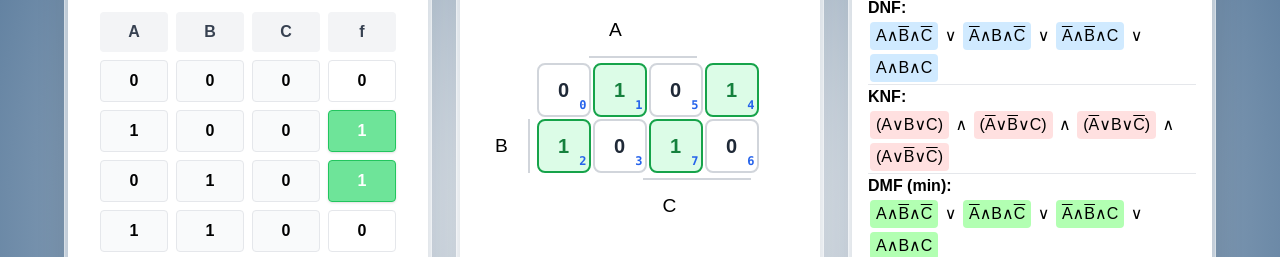
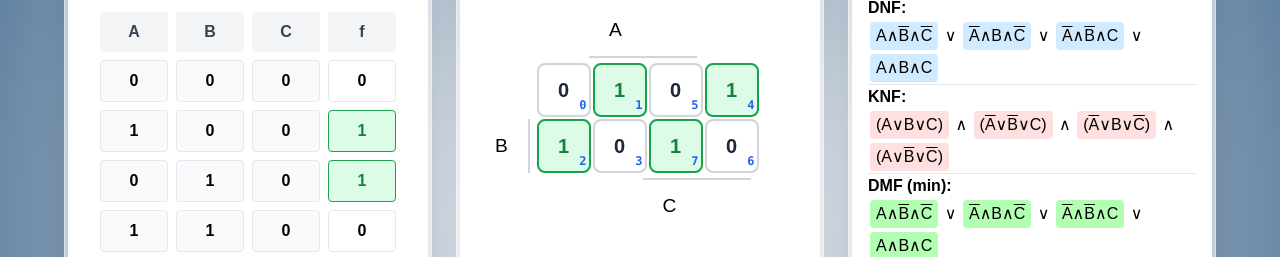
Before and after one commit to jknotrowling/DT-Visualisierer, a plain HTML site: page index.html in a window 1280 px wide. Shown: the part 686-943 px from the top of the page. Drawn offline with nearby package versions, Linux system fonts and the light colour scheme.

Commit message:
minor fix

```diff
--- a/index.html
+++ b/index.html
@@ -6,6 +6,7 @@
 
   <meta name="viewport" content="width=device-width,initial-scale=1">
   <script src="https://cdn.tailwindcss.com"></script>
+   <script src="https://cdn.jsdelivr.net/npm/@tailwindcss/browser@4"></script>
   <link rel="stylesheet" href="assets/css/symmetry.css">
   <link rel="stylesheet" href="assets/css/index.css">
 
--- a/src/ui/ui.js
+++ b/src/ui/ui.js
@@ -64,9 +64,9 @@ function renderTruth() {
       const cellBase = `${cellWidthClass} flex items-center justify-center text-center rounded transition cursor-pointer border font-bold`;
       let outClass = "";
       let outText = r.out === null ? "-" : r.out;
-      if (r.out === 1) outClass = "bg-green-400/80 text-white border-green-500 shadow "
+      if (r.out === 1) outClass = "bg-green-100 border-green-600 text-green-700"
       else if (r.out === 0) outClass = "";
-      else outClass = "bg-yellow-200 text-yellow-800 italic border-yellow-400 ";
+      else outClass = "bg-yellow-100 border-yellow-600 text-yellow-700";
       return [
         ...[...r.bits].map(b => `<div class="${cellBase} bg-gray-50 border-gray-200">${b}</div>`),
         `<div class="outCell ${cellBase} ${outClass}" data-bits="${r.bits}">${outText}</div>`
```
